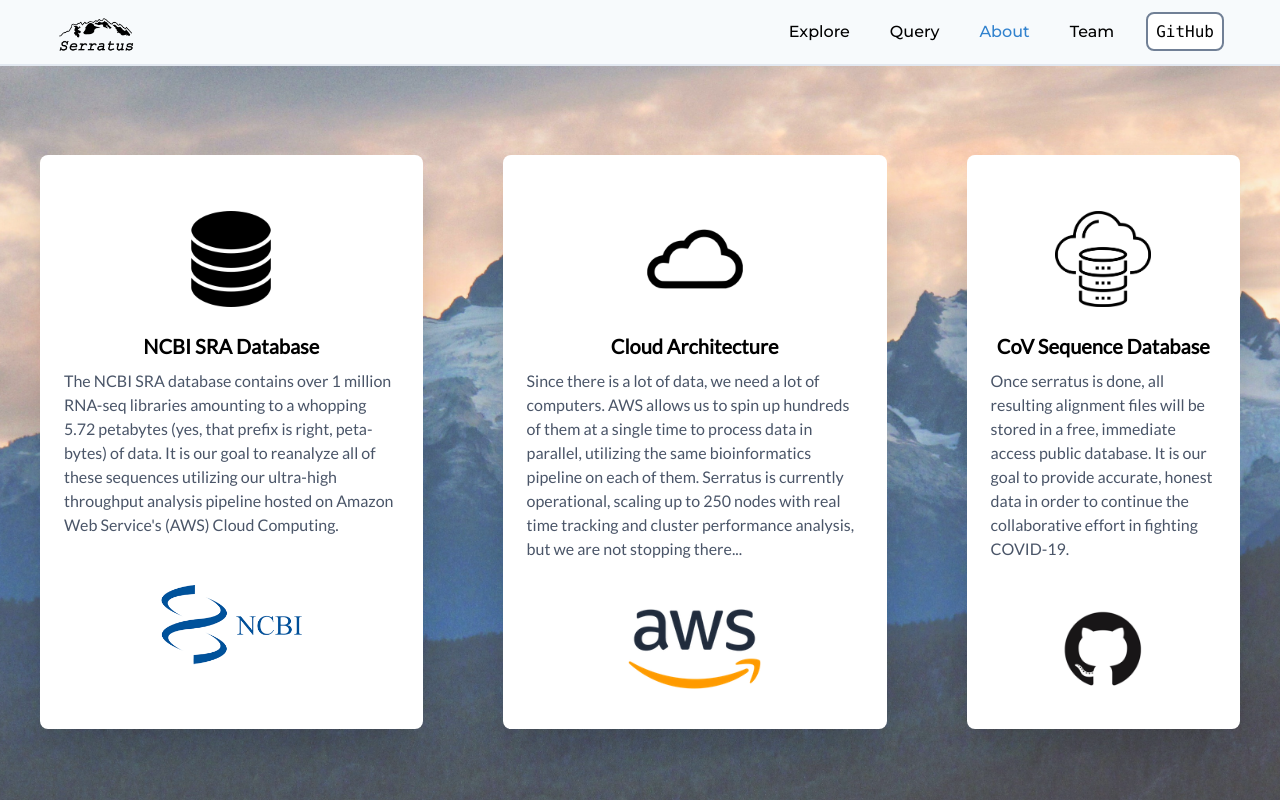
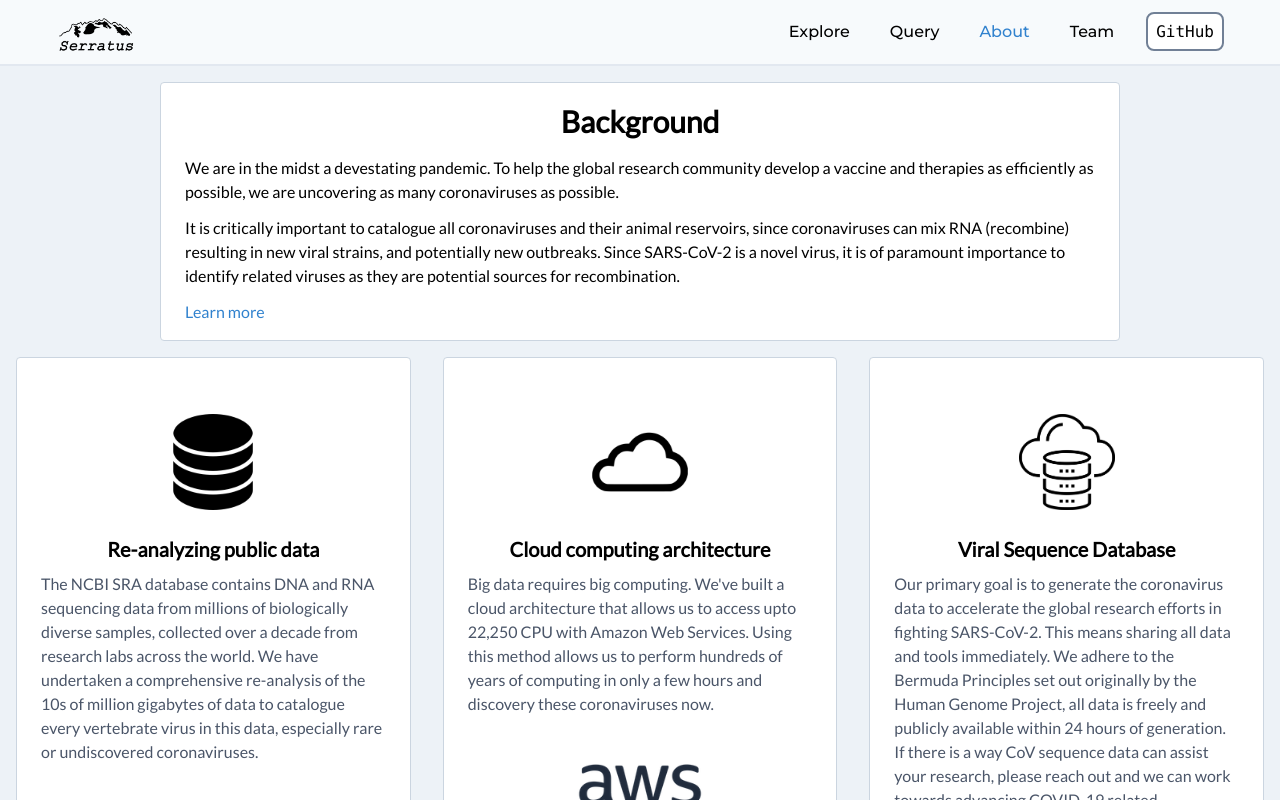
Before and after one commit to serratus-bio/serratus.io, a React (Create React App) app: page /about in a window 1280 px wide. Shown: the top 800 px of the page. Built offline with nearby package versions, Linux system fonts and the light colour scheme; what react-faux-dom would draw is missing.

Commit message:
update About content

```diff
--- a/src/components/TechnologyCard.jsx
+++ b/src/components/AboutCard.jsx
@@ -1,10 +1,11 @@
 import React from 'react'
+import { classesBoxBorder } from '../helpers/common';
 
-const TechnologyCard = (props) => {
+// assumes 3 instances
+
+export default (props) => {
     return (
-        <div className="rounded-lg bg-white max-w-xl mt-40 py-4
-            md:shadow-2xl md:m-10 sm:py-10
-            lg:max-w-sm">
+        <div className={`m-4 sm:py-10 lg:w-1/3 ${classesBoxBorder}`}>
             <img className="h-24 w-24 mt-4 m-auto" src={props.imgTop} alt={props.imgTopAlt} />
             <div className="m-6">
                 <div className="font-bold text-xl mb-2 text-center">{props.title}</div>
@@ -19,5 +20,3 @@ const TechnologyCard = (props) => {
         </div>
     )
 }
-
-export default TechnologyCard;
--- a/src/pages/About.jsx
+++ b/src/pages/About.jsx
@@ -1,6 +1,7 @@
 import React from 'react'
 import { Helmet } from 'react-helmet';
-import TechnologyCard from '../components/TechnologyCard';
+import AboutCard from '../components/AboutCard';
+import { classesBoxBorder } from '../helpers/common';
 
 export default () => {
   const headTags = (
@@ -9,32 +10,37 @@ export default () => {
     </Helmet>
   )
   return (
-    <div>
+    <div className="min-h-screen w-full sm:bg-gray-200 py-4">
       {headTags}
-      <div className="flex absolute w-full h-screen justify-center lg:items-center overflow-y-visible overflow-x-hidden">
-        <img src="/serratus.jpg" alt="serratus mountain" className="hidden sm:block opacity-75 sm:fixed" style={{ objectFit: 'cover', minWidth: '100vh', minHeight: '100vh' }} />
-        <div className="flex flex-col lg:flex-row absolute pb-12">
-          <TechnologyCard
-            title="NCBI SRA Database"
-            text="The NCBI SRA database contains over 1 million RNA-seq libraries amounting to a whopping 5.72 petabytes (yes, that prefix is right, peta-bytes) of data. It is our goal to reanalyze all of these sequences utilizing our ultra-high throughput analysis pipeline hosted on Amazon Web Service's (AWS) Cloud Computing."
+      <div className={`py-4 px-6 lg:w-3/4 mx-auto ${classesBoxBorder}`}>
+        <h1 className="text-3xl font-bold text-center">Background</h1>
+        <p className="my-3">We are in the midst a devestating pandemic. To help the global research community develop a vaccine and therapies as efficiently as possible, we are uncovering as many coronaviruses as possible.</p>
+        <p className="my-3">It is critically important to catalogue all coronaviruses and their animal reservoirs, since coronaviruses can mix RNA (recombine) resulting in new viral strains, and potentially new outbreaks. Since SARS-CoV-2 is a novel virus, it is of paramount importance to identify related viruses as they are potential sources for recombination.</p>
+        <p className="text-blue-600"><a href="https://www.youtube.com/watch?v=MtZk7JEOzus" target="_blank" rel="noopener noreferrer">Learn more</a></p>
+      </div>
+      <div className="flex flex-col lg:flex-row absolute">
+        <AboutCard
+          title="Re-analyzing public data"
+          text="The NCBI SRA database contains DNA and RNA sequencing data from millions of biologically diverse samples, collected over a decade from research labs across the world. We have undertaken a comprehensive re-analysis of the 10s of million gigabytes of data to catalogue every vertebrate virus in this data, especially rare or undiscovered coronaviruses."
           imgTop="/db.png"
           imgTopAlt="database"
           imgBottom="/ncbi.png"
           imgBottomAlt="NCBI logo"
           imgBottomLink="https://www.ncbi.nlm.nih.gov/sra" />
         <hr className="block md:hidden" />
-          <TechnologyCard
-            title="Cloud Architecture"
-            text="Since there is a lot of data, we need a lot of computers. AWS allows us to spin up hundreds of them at a single time to process data in parallel, utilizing the same bioinformatics pipeline on each of them. Serratus is currently operational, scaling up to 250 nodes with real time tracking and cluster performance analysis, but we are not stopping there..."
+        <AboutCard
+          title="Cloud computing architecture"
+          text="Big data requires big computing. We've built a cloud architecture that allows us to access upto 22,250 CPU with Amazon Web Services. Using this method allows us to perform hundreds of years of computing in only a few hours and discovery these coronaviruses now."
           imgTop="/cloud.png"
           imgTopAlt="cloud"
           imgBottom="/aws-logo.png"
           imgBottomAlt="AWS logo"
           imgBottomLink="https://github.com/ababaian/serratus/wiki/Architecture-and-Pipeline" />
         <hr className="block md:hidden" />
-          <TechnologyCard
-            title="CoV Sequence Database"
-            text="Once serratus is done, all resulting alignment files will be stored in a free, immediate access public database. It is our goal to provide accurate, honest data in order to continue the collaborative effort in fighting COVID-19."
+        <AboutCard
+          title="Viral Sequence Database"
+          text="Our primary goal is to generate the coronavirus data to accelerate the global research efforts in fighting SARS-CoV-2. This means sharing all data and tools immediately.
+          We adhere to the Bermuda Principles set out originally by the Human Genome Project, all data is freely and publicly available within 24 hours of generation. If there is a way CoV sequence data can assist your research, please reach out and we can work towards advancing COVID-19 related applications."
           imgTop="/dbcloud.png"
           imgTopAlt="cloud db icon"
           imgBottom="/gh.png"
@@ -42,6 +48,5 @@ export default () => {
           imgBottomLink="https://github.com/ababaian/serratus/wiki/Access-Data-Release" />
       </div>
     </div>
-    </div>
   )
 }
```
Lines whose indentation alone changed are shown as unchanged.
